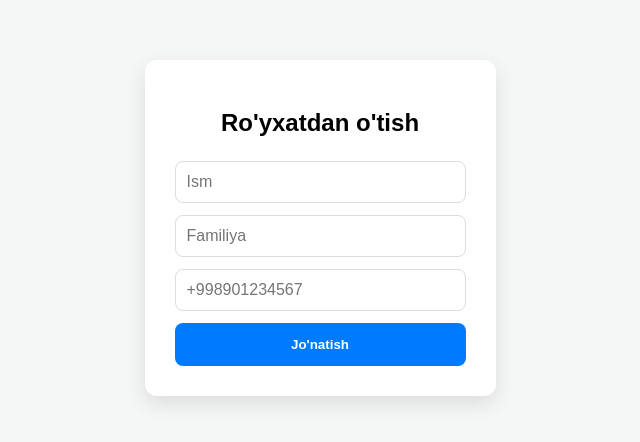
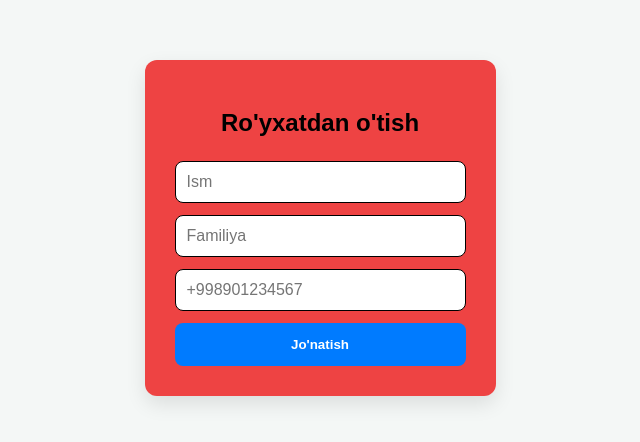
Before and after one commit to jomiy191-arch/sevara_opaniki, a React (Vite) app: page / in a window 1280 px wide. Shown: the part 172-614 px from the top of the page, without its empty margins (350-990 px from the left). Built offline with nearby package versions, Linux system fonts and the light colour scheme.

Commit message:
Some changes

```diff
--- a/src/App.css
+++ b/src/App.css
@@ -1,4 +1,3 @@
-/* Umumiy sahifani markazga keltirish */
 body {
   margin: 0;
   padding: 0;
@@ -12,7 +11,7 @@ body {
 }
 
 .form-container {
-  background: #ffffff;
+  background: #ee4343;
   padding: 30px;
   border-radius: 12px;
   box-shadow: 0 8px 20px rgba(0, 0, 0, 0.1);
@@ -36,7 +35,7 @@ form {
 
 input {
   padding: 11px;
-  border: 1px solid #ddd;
+  border: 1px solid #000000;
   border-radius: 8px;
   font-size: 16px;
 }
```
